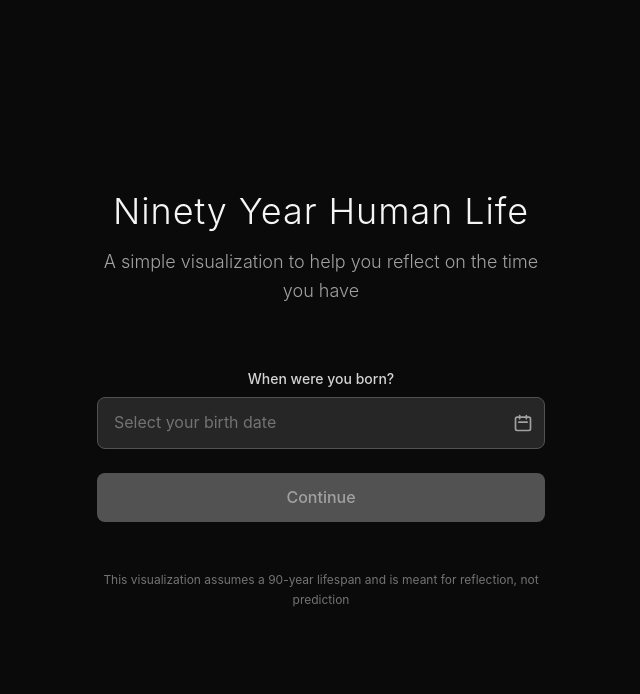
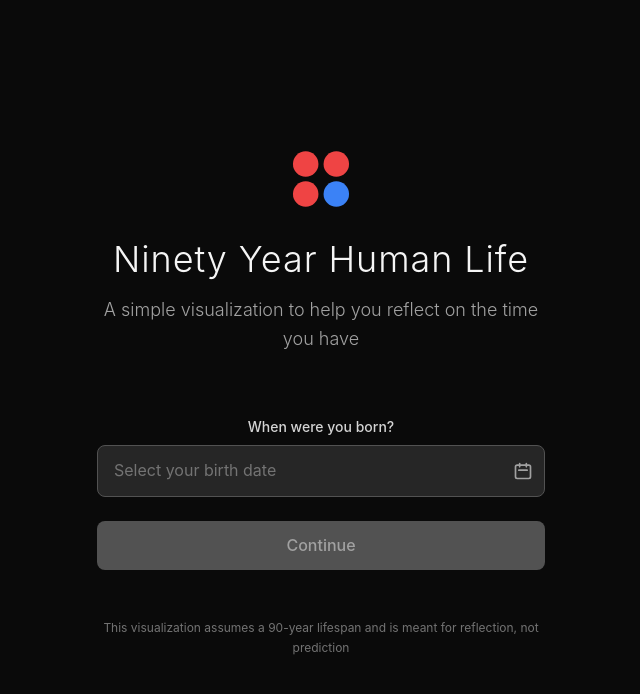
Before and after one commit to Xurify/ninetyyearhumanlife, a SvelteKit app: page / in a window 1280 px wide. Shown: the top 694 px of the page, without its empty margins (319-959 px from the left). Built offline with nearby package versions, Linux system fonts and the light colour scheme.

Commit message:
Added site icon - might change color and shape style later

```diff
--- a/src/components/BirthDateInput.svelte
+++ b/src/components/BirthDateInput.svelte
@@ -69,6 +69,9 @@
 <div class="flex min-h-screen flex-col items-center justify-center px-4" on:click={handleClickOutside}>
 	<div class="w-full max-w-md space-y-8 text-center">
 		<div class="space-y-4">
+			<div style="display: flex; justify-content: center;">
+				<img src="/icon.svg" alt="App Icon" style="width: 72px; height: 72px; margin-bottom: 0.5rem;" />
+			</div>
 			<h1 class="text-3xl font-light tracking-wide text-neutral-100 sm:text-4xl">
 				Ninety Year Human Life
 			</h1>
--- a/src/lib/audio.ts
+++ b/src/lib/audio.ts
@@ -6,7 +6,7 @@ let lastSoundTime = 0;
 
 export async function initAudio(soundPath: string) {
 	try {
-    if (!soundPath) return false;
+		if (!soundPath) return false;
 
 		audioContext = new (window.AudioContext || window.webkitAudioContext)();
 
@@ -44,7 +44,7 @@ export function playSound(throttleMs: number = 30, volume: number = 0.3) {
 	}
 }
 
-export function useSoundEffect(soundPath: string = '/assets/digital-pop.mp3') {
+export function useSoundEffect(soundPath: string = '') {
 	onMount(() => {
 		initAudio(soundPath);
 	});
```
Also changed, not shown: static/icon.svg (renamed from static/ninetyyearhumanlife-icon.svg).
